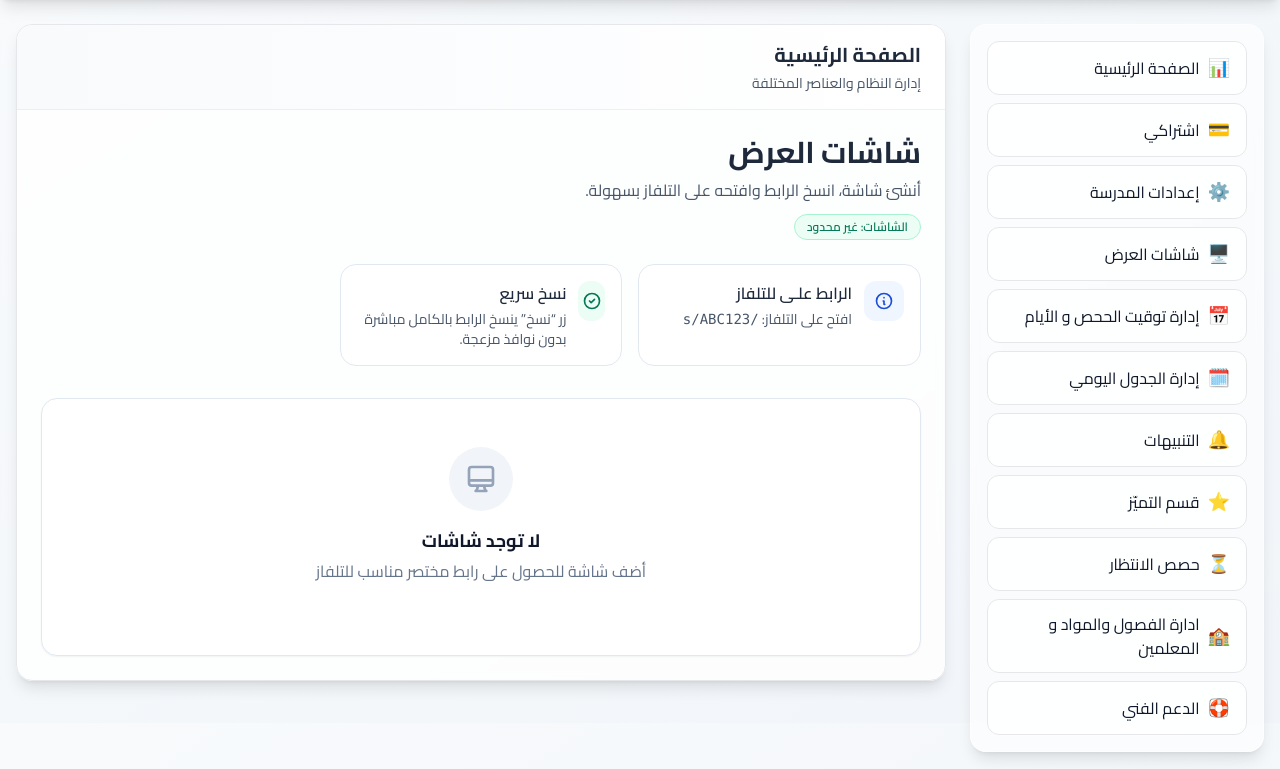
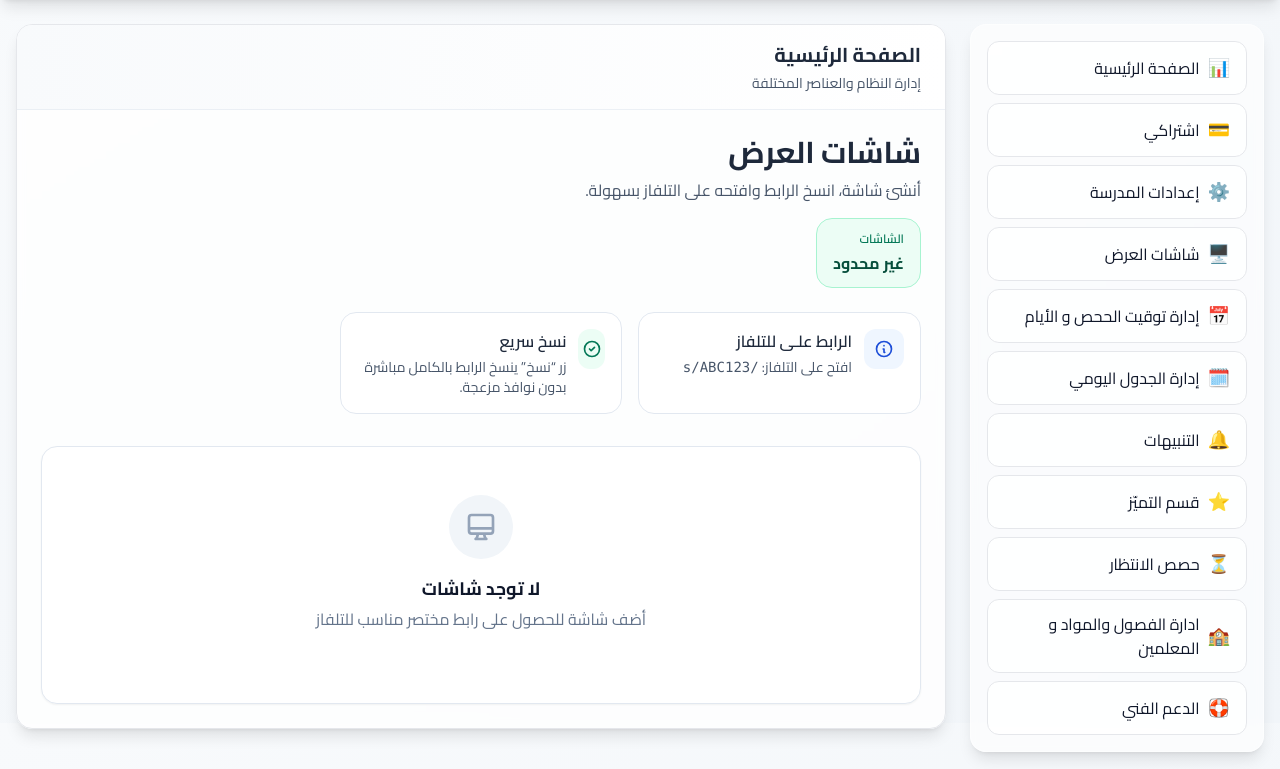
Before and after one commit to azzam1122112-dot/school_display, a Django app: template templates/dashboard/screen_list.html in a window 1280 px wide. Shown: the part 77-846 px from the top of the page. Run offline with Django 5.2, Linux system fonts and the light colour scheme; the template is opened without the code that fills it, so the values that code supplies are empty; some libraries are stand-ins or nearby versions.

Commit message:
نسخة 3

```diff
--- a/templates/dashboard/screen_list.html
+++ b/templates/dashboard/screen_list.html
@@ -32,24 +32,33 @@
           </div>
         {% endif %}
 
-        <div class="mt-3 flex flex-wrap items-center gap-2">
+        <div class="mt-4 grid grid-cols-1 sm:grid-cols-3 gap-3 max-w-xl">
           {% if plan_name %}
-            <span class="inline-flex items-center px-3 py-1 rounded-full text-xs font-semibold bg-slate-100 text-slate-700 border border-slate-200">
-              الباقة: {{ plan_name }}
-            </span>
+            <div class="rounded-2xl border border-slate-200 bg-slate-50 px-4 py-3">
+              <div class="text-xs font-semibold text-slate-500 mb-1">الباقة</div>
+              <div class="text-sm sm:text-base font-bold text-slate-900 truncate">{{ plan_name }}</div>
+            </div>
           {% endif %}
 
           {% if screen_limit is None %}
-            <span class="inline-flex items-center px-3 py-1 rounded-full text-xs font-semibold bg-emerald-50 text-emerald-700 border border-emerald-200">
-              الشاشات: غير محدود
-            </span>
+            <div class="rounded-2xl border border-emerald-200 bg-emerald-50 px-4 py-3">
+              <div class="text-xs font-semibold text-emerald-700 mb-1">الشاشات</div>
+              <div class="text-sm sm:text-base font-bold text-emerald-900">غير محدود</div>
+            </div>
           {% else %}
-            <span class="inline-flex items-center px-3 py-1 rounded-full text-xs font-semibold bg-slate-50 text-slate-700 border border-slate-200">
-              المستخدم: {{ screens_count|default:"0" }} / {{ screen_limit|default:"0" }}
-            </span>
-            <span class="inline-flex items-center px-3 py-1 rounded-full text-xs font-semibold bg-emerald-50 text-emerald-700 border border-emerald-200">
-              المتبقي: {{ screens_remaining|default:"0" }}
-            </span>
+            <div class="rounded-2xl border border-slate-200 bg-white px-4 py-3">
+              <div class="text-xs font-semibold text-slate-500 mb-1">المستخدم</div>
+              <div class="text-sm sm:text-base font-bold text-slate-900">
+                {{ screens_count|default:"0" }} / {{ screen_limit|default:"0" }}
+              </div>
+            </div>
+
+            <div class="rounded-2xl border border-emerald-200 bg-emerald-50 px-4 py-3">
+              <div class="text-xs font-semibold text-emerald-700 mb-1">المتبقي</div>
+              <div class="text-sm sm:text-base font-bold text-emerald-900">
+                {{ screens_remaining|default:"0" }}
+              </div>
+            </div>
           {% endif %}
         </div>
       </div>
```
